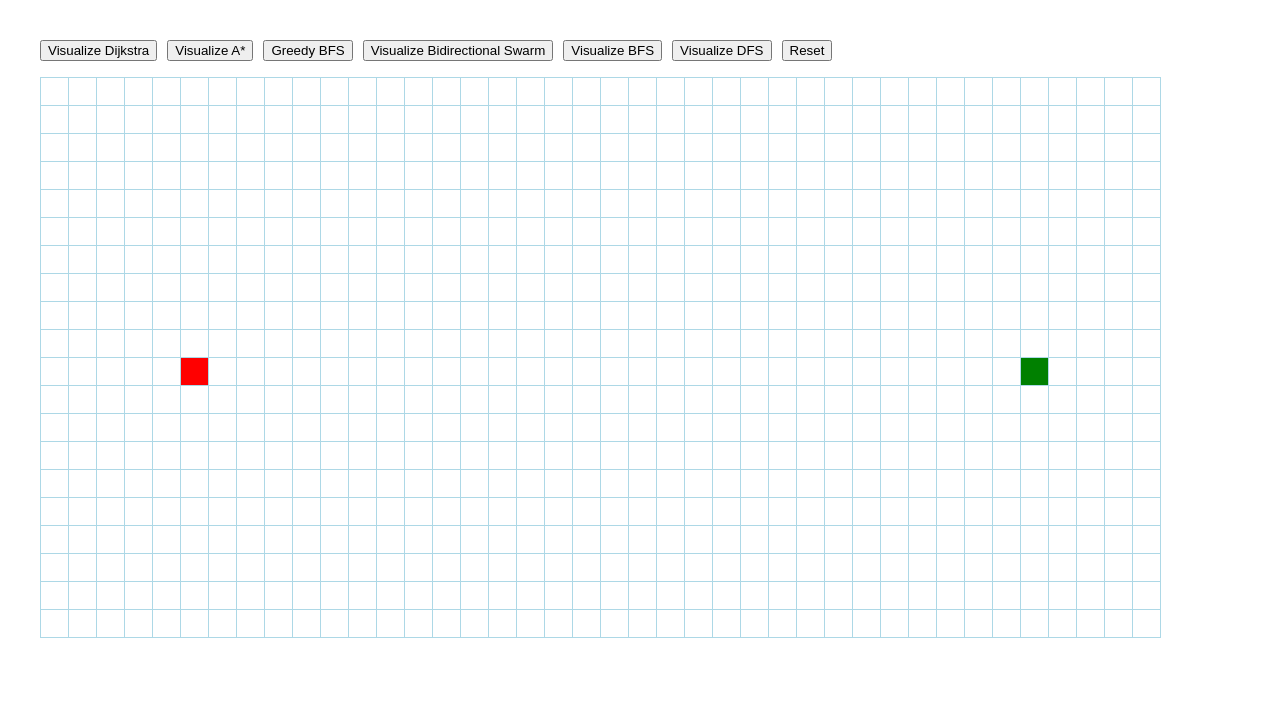
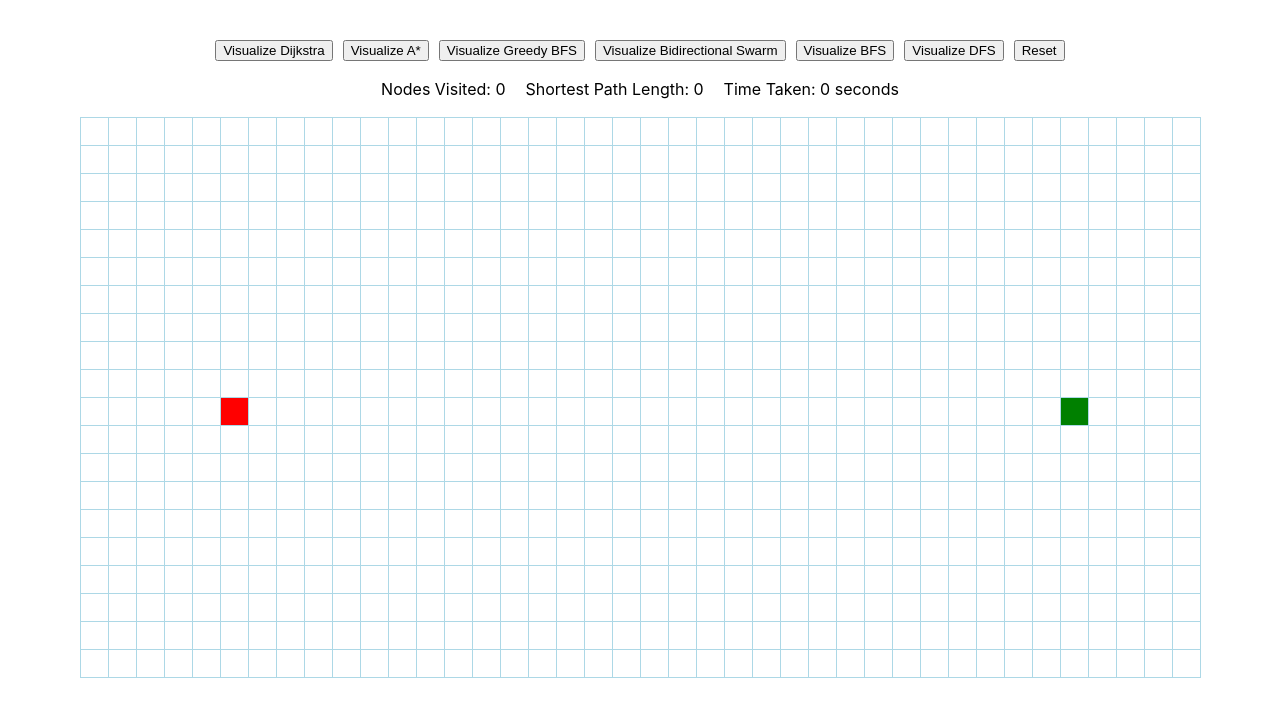
Before and after one commit to shafiemukhre/pathfinder-grid-visualizer, a React (Vite) app: page / in a window 1280 px wide. Shown: the top 716 px of the page. Built offline with nearby package versions, Linux system fonts and the light colour scheme.

Commit message:
re-displayed the result, make all components centered

```diff
--- a/src/App.scss
+++ b/src/App.scss
@@ -1,6 +1,7 @@
 .grid {
   border-collapse: collapse;
   margin-top: 1rem;
+  margin: 0 auto;
 }
 
 .node {
@@ -32,7 +33,13 @@
 
 .buttons-wrapper {
   display: flex;
-  flex-direction: row;
   gap: 10px;
   flex-wrap: wrap;
+  justify-content: center;
 }
+
+.result-wrapper {
+  display: flex;
+  gap: 20px;
+  justify-content: center;
+}
--- a/src/components/Grid.tsx
+++ b/src/components/Grid.tsx
@@ -205,17 +205,17 @@ export default function Grid() {
       <div className="buttons-wrapper">
         <button type="button" onClick={() => visualizeAlgorithm("dijkstra")}>Visualize Dijkstra</button>
         <button type="button" onClick={() => visualizeAlgorithm("a-star")}>Visualize A*</button>
-        <button type="button" onClick={() => visualizeAlgorithm("greedy-bfs")}>Greedy BFS</button>
+        <button type="button" onClick={() => visualizeAlgorithm("greedy-bfs")}>Visualize Greedy BFS</button>
         <button type="button" onClick={() => visualizeAlgorithm("bidirectional-swarm")}>Visualize Bidirectional Swarm</button>
         <button type="button" onClick={() => visualizeAlgorithm("bfs")}>Visualize BFS</button>
         <button type="button" onClick={() => visualizeAlgorithm("dfs")}>Visualize DFS</button>
         <button type="button" onClick={() => resetGrid()}>Reset</button>
       </div>
-      {/* <div>
+      <div className="result-wrapper">
         <p>Nodes Visited: {algorithmInfo.nodesVisited}</p>
         <p>Shortest Path Length: {algorithmInfo.pathLength > 0 ? algorithmInfo.pathLength - 2 : 0}</p>
         <p>Time Taken: {duration}</p>
-      </div> */}
+      </div>
       <table className="grid">
         <tbody>
           {grid.map((row) => (
```
